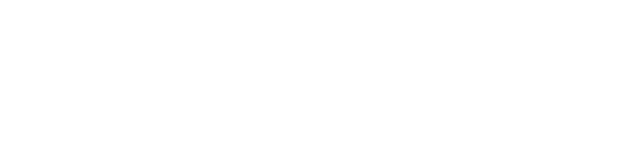
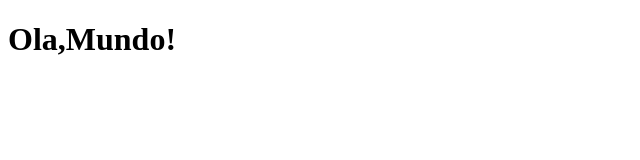
Before and after one commit to natanduarteal/projeto-social, a plain HTML site: page index.html in a window 1280 px wide. Shown: the whole page, without its empty margins (0-640 px from the left). Drawn offline with Linux system fonts and the light colour scheme.

Commit message:
Update index.html

```diff
--- a/index.html
+++ b/index.html
@@ -8,6 +8,7 @@
     <title>Projeto Redes Sociais</title>
 </head>
 <body>
+    <h1>Ola,Mundo!</h1>
 
 </body>
 </html>
```
